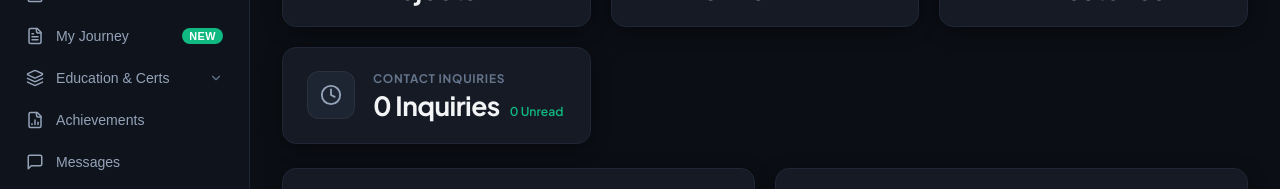
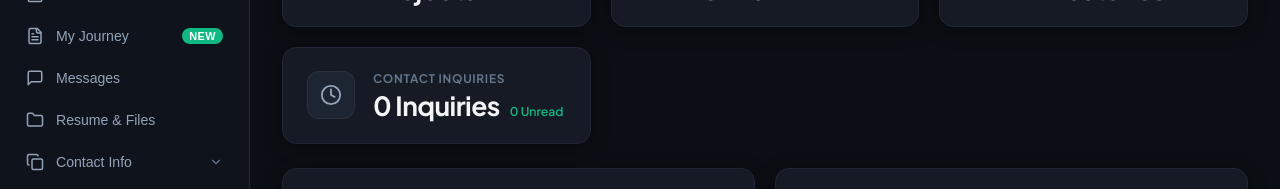
Before and after one commit to hiteshkumarsuthar/Portfolio_Website, a React (Vite) app in the folder Portfolio Website/Dashboard/: page / in a window 1280 px wide. Shown: the part 279-468 px from the top of the page. Built offline with nearby package versions, Linux system fonts and the light colour scheme; no server answers.

Commit message:
dashboard change

```diff
--- a/Portfolio Website/Dashboard/src/components/Sidebar.jsx
+++ b/Portfolio Website/Dashboard/src/components/Sidebar.jsx
@@ -34,8 +34,8 @@ export default function Sidebar({
     { id: 'projects', label: 'Projects', icon: Box },
     { id: 'skills', label: 'Technical Skills', icon: ShoppingBag },
     { id: 'journey', label: 'My Journey', icon: FileText, badge: 'New', badgeType: 'new' },
-    { id: 'education', label: 'Education & Certs', icon: Layers, hasSubmenu: true },
-    { id: 'achievements', label: 'Achievements', icon: FileBarChart },
+    // { id: 'education', label: 'Education & Certs', icon: Layers, hasSubmenu: true },
+    // { id: 'achievements', label: 'Achievements', icon: FileBarChart },
     { id: 'messages', label: 'Messages', icon: MessageSquare, badge: unreadMessagesCount > 0 ? unreadMessagesCount : null, badgeType: 'counter' },
     { id: 'resume', label: 'Resume & Files', icon: Folder },
     { id: 'contact', label: 'Contact Info', icon: Copy, hasSubmenu: true },
```
